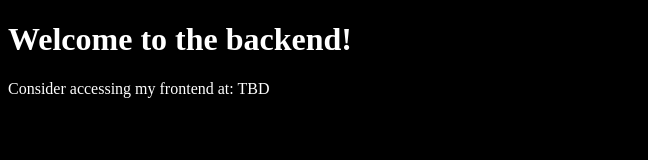
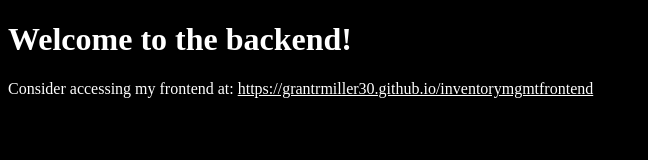
Before and after one commit to grantrmiller30/basicwebbackend, a website: page views/index.html in a window 1280 px wide. Shown: the whole page, without its empty margins (0-648 px from the left). Drawn offline with Linux system fonts and the light colour scheme; files that its build step writes are made by us from their sources.

Commit message:
Updated index.html

```diff
--- a/views/index.html
+++ b/views/index.html
@@ -9,7 +9,7 @@
 <body>
    <main>
     <h1>Welcome to the backend!</h1>
-    <p>Consider accessing my frontend at: TBD</p>
+    <p>Consider accessing my frontend at: <a href="https://grantrmiller30.github.io/inventorymgmtfrontend">https://grantrmiller30.github.io/inventorymgmtfrontend</a></p>
    </main>
 </body>
 </html>
```
